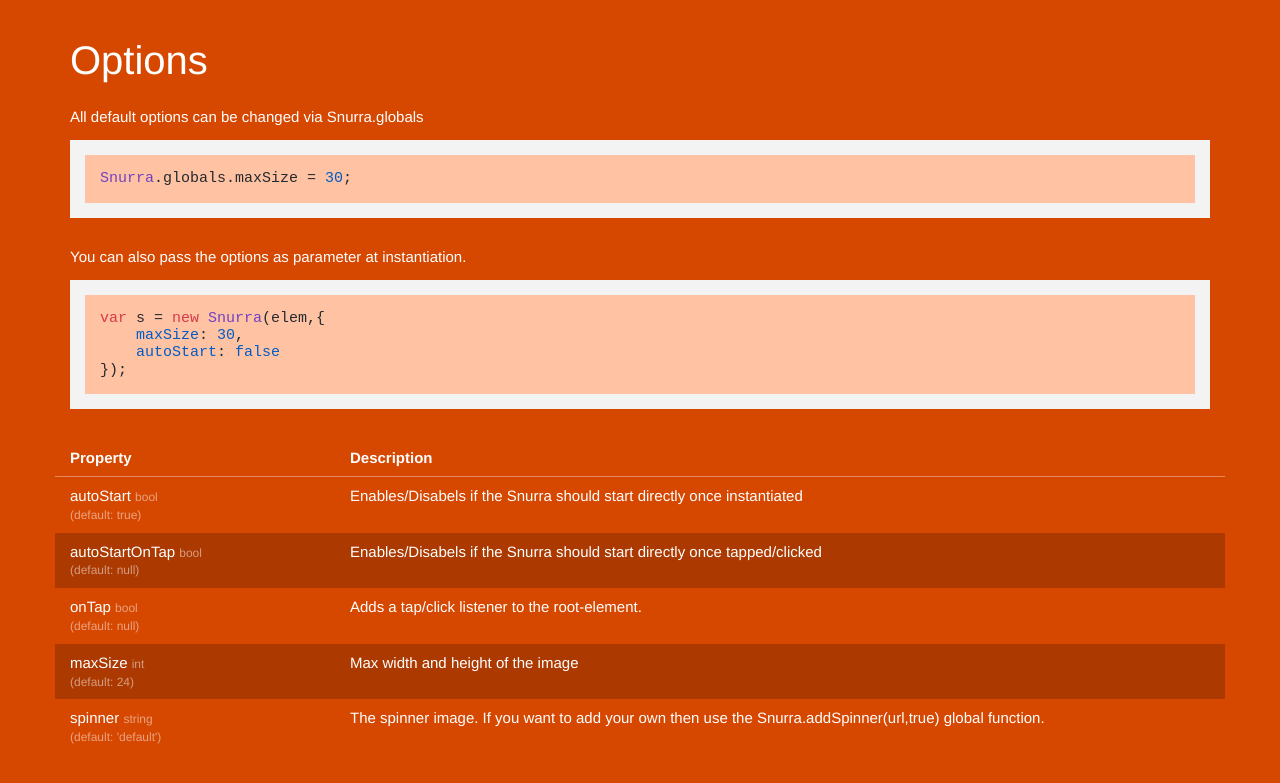
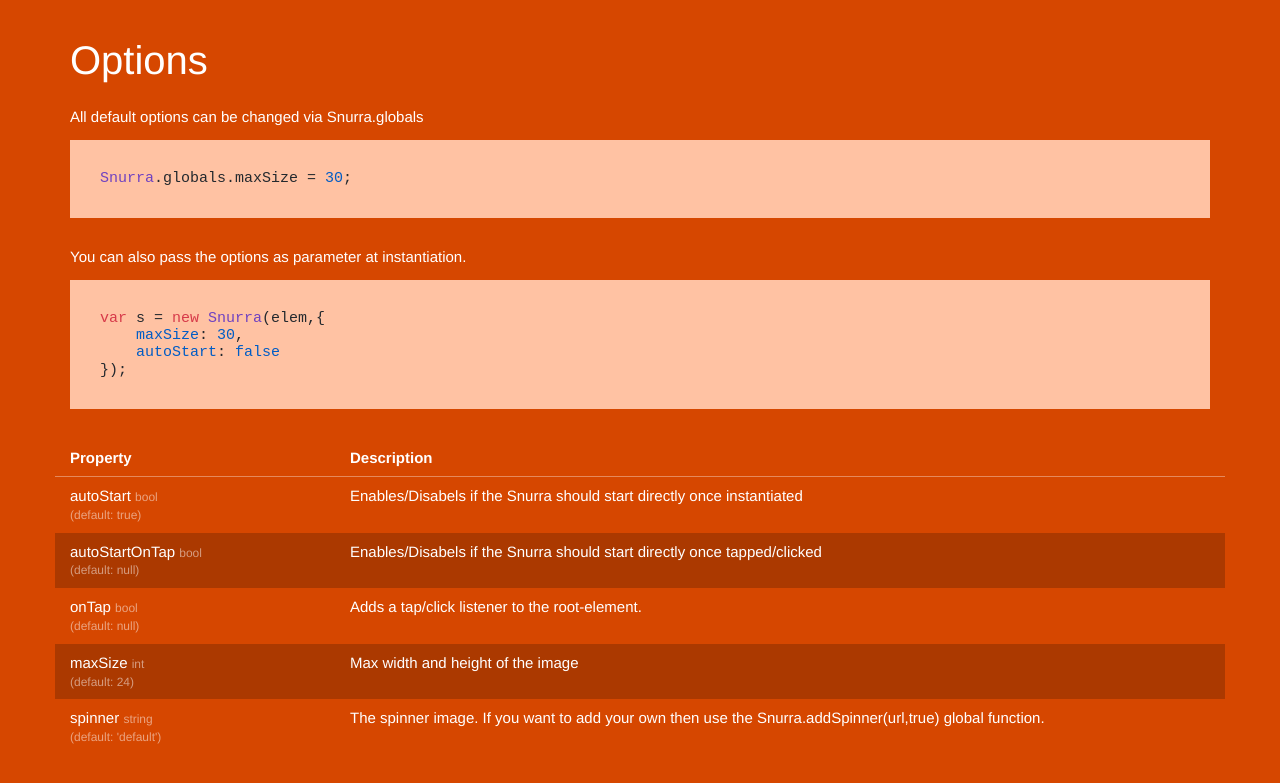
Before and after one commit to tomasgreen/Snurra, a plain HTML site: page index.html in a window 1280 px wide. Shown: the part 3088-3871 px from the top of the page. Drawn offline with nearby package versions, Linux system fonts and the light colour scheme.

Commit message:
Update to site

```diff
--- a/static/style.css
+++ b/static/style.css
@@ -416,7 +416,7 @@ a:hover {
   background-color: #d64700;
   color: #fff;
 }
-.third-container pre {
+.third-container .example {
   background-color: #ffc2a3;
   color: #fff;
 }
```
Also changed, not shown: static/style.min.css.
